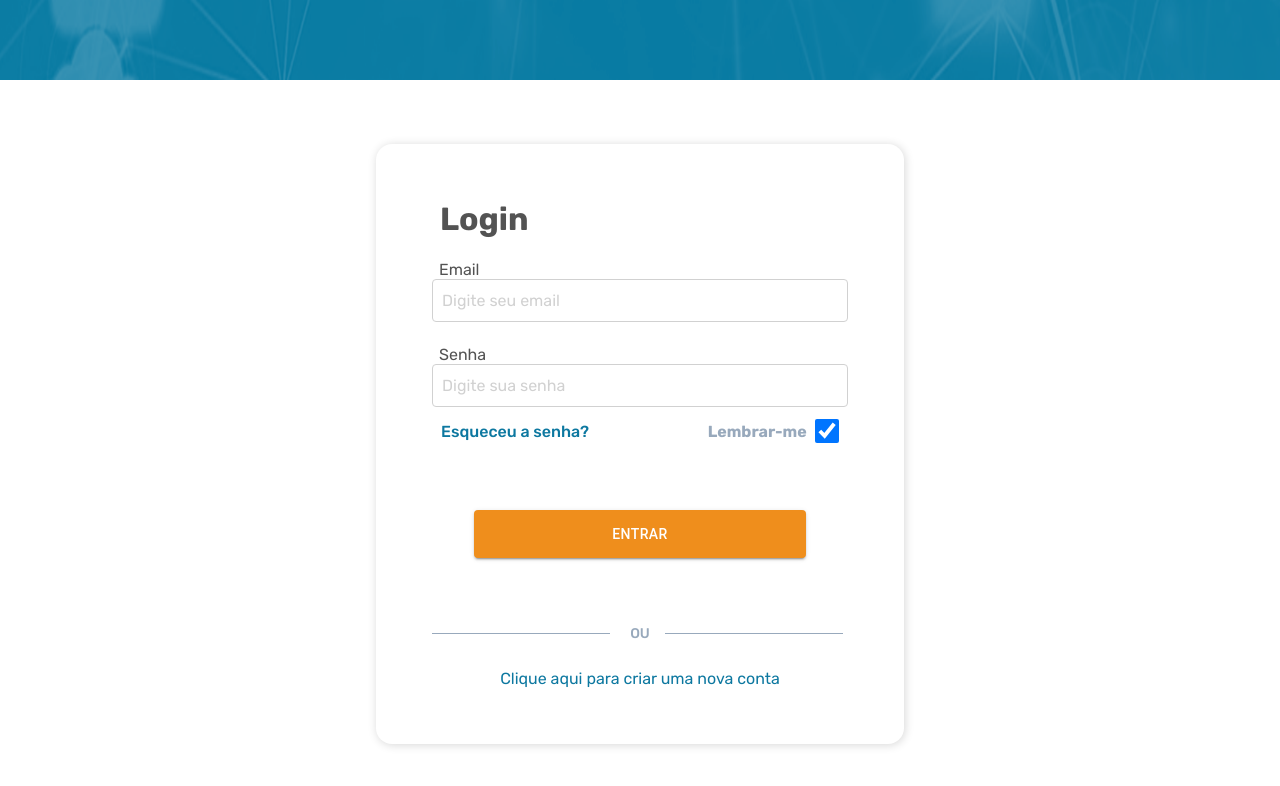
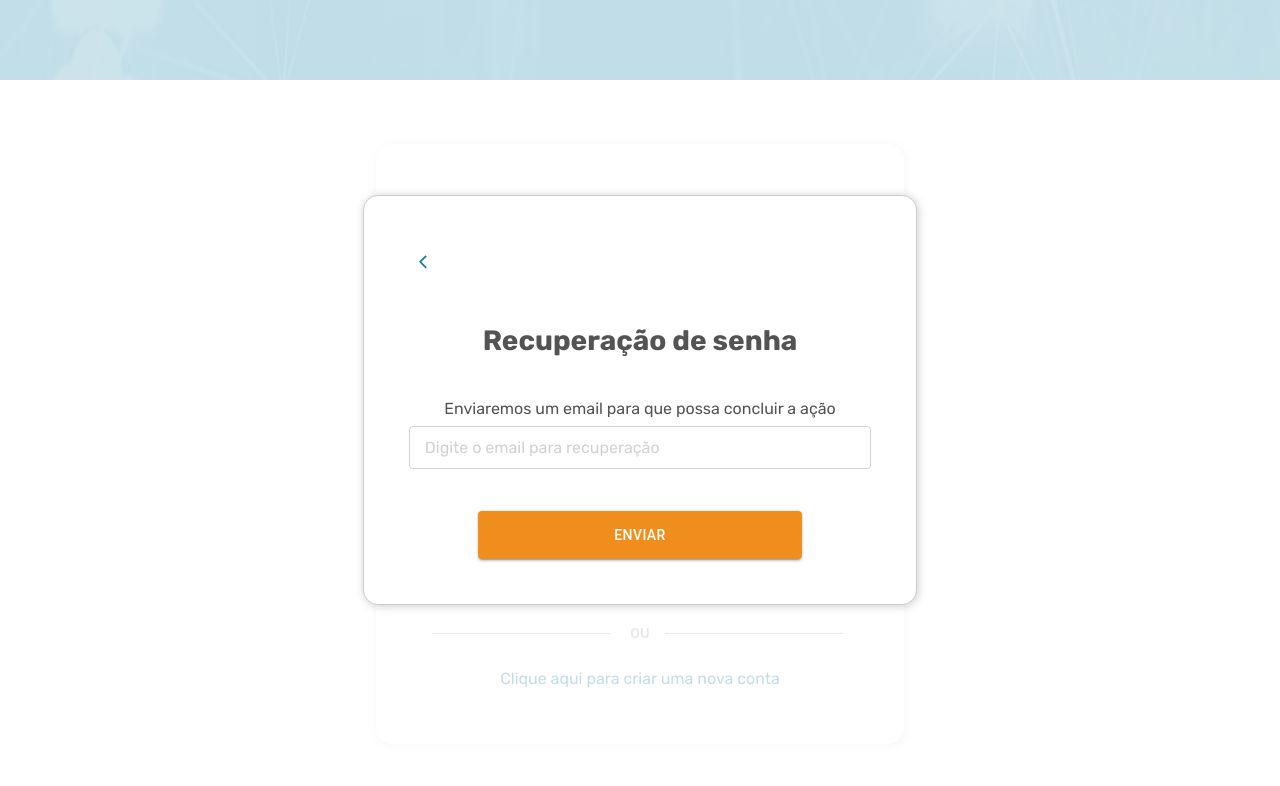
Before and after one commit to DataRain-Team-7/FRONT-BTC-finance-tool, a React (Vite) app: page / in a window 1280 px wide. Both pictures are taken after a click on the element "Esqueceu a senha?". Shown: the top 786 px of the page. Built offline with nearby package versions, Linux system fonts and the light colour scheme.

Commit message:
feat: styled on modal to recovery password done

```diff
--- a/package.json
+++ b/package.json
@@ -21,6 +21,7 @@
     "react-hook-form": "^7.40.0",
     "react-hot-toast": "^2.4.0",
     "react-icons": "^4.7.1",
+    "react-modal": "^3.16.1",
     "react-router-dom": "^6.4.3",
     "styled-components": "^5.3.6",
     "yarn": "^1.22.19",
@@ -30,6 +31,7 @@
     "@types/axios": "^0.14.0",
     "@types/react": "^18.0.24",
     "@types/react-dom": "^18.0.8",
+    "@types/react-modal": "^3.13.1",
     "@types/react-router-dom": "^5.3.3",
     "@types/styled-components": "^5.1.26",
     "@vitejs/plugin-react": "^2.2.0",
--- a/src/Components/Login/index.tsx
+++ b/src/Components/Login/index.tsx
@@ -1,6 +1,6 @@
 import { useState } from "react";
 import { useNavigate } from "react-router-dom";
-import * as Style from "./style";
+import * as Style from "./style"
 import Button from '@mui/material/Button';
 import toast from "react-hot-toast";
 import { useForm } from "react-hook-form";
@@ -8,6 +8,10 @@ import * as yup from "yup";
 import { yupResolver } from "@hookform/resolvers/yup";
 import { useAuth } from "../../contexts/auth";
 import Api from "../../services/api";
+import Modal from "react-modal";
+import ForgotPassword from "../ModalForgortPassword";
+import { customStyles } from "../../styles/constants";
+
 
 
 interface LoginData {
@@ -23,13 +27,16 @@ const loginSchema = yup.object().shape({
   password: yup.string().min(1, "Senha obrigatória"),
 });
 
-
 const LoginCard = () => {
 
-  const [isChecked, setIsChecked] = useState<boolean>(true)
-  const navigate= useNavigate()
+  const [isChecked, setIsChecked] = useState<boolean>(true);
+  const [isModalOpen, setIsModalOpen] = useState<boolean>(false);
+  const navigate= useNavigate();
   const { login } = useAuth();
 
+  const handleModal = () => {
+    setIsModalOpen(!isModalOpen);
+  }
 
   const {
     register,
@@ -65,6 +72,7 @@ const handleErrorMessage = () =>{
 }
 
   return (
+    <>
     <div>
           <Style.LoginContainer>
             <Style.LoginCard>
@@ -88,7 +96,7 @@ const handleErrorMessage = () =>{
                       />
 
                       <div className="forgotPassawordContainer">
-                        <Style.ForgotPassword>Esqueceu a senha?</Style.ForgotPassword>
+                        <Style.ForgotPassword onClick={()=> setIsModalOpen(true)}>Esqueceu a senha?</Style.ForgotPassword>
                         <div>
                           <Style.RemindMe>Lembrar-me</Style.RemindMe>
                           <input type="checkbox" className="checkInput" checked={isChecked} onChange={()=>setIsChecked(!isChecked)}></input>
@@ -112,6 +120,14 @@ const handleErrorMessage = () =>{
                 </Style.LoginCard>
           </Style.LoginContainer>
     </div>
+    <Modal
+      isOpen={isModalOpen}
+      onRequestClose={handleModal}
+      style={customStyles}
+      >
+      <ForgotPassword/>
+    </Modal>
+    </>
   );
 };
 
--- a/src/Components/Login/style.ts
+++ b/src/Components/Login/style.ts
@@ -100,7 +100,6 @@ export const LoginCard = styled.div`
         }
       }
 
-
     }
 
     .bottonContainer{
@@ -126,7 +125,6 @@ export const LoginCard = styled.div`
 
     }
 
-
     `}
     `;
 
@@ -135,7 +133,7 @@ export const Title = styled.h3`
     text-align: start;
     padding-left: 0.5rem;
     box-sizing: border-box;
-    font-size: 2rem;
+    font-size: ${theme.constants.titleFontSize};
     color: ${theme.colors.fundamentalColor};
     font-weight: 700;
   `}
@@ -154,6 +152,7 @@ export const NewAccount = styled.p`
   ${({ theme }) => css`
   color: ${theme.colors.secundaryColor};
   font-size: ${theme.constants.fontBody};
+  cursor: pointer;
   `}
 `;
 
@@ -169,7 +168,6 @@ export const RemindMe = styled.h2`
     ${({ theme }) => css`
     font-size: ${theme.constants.fontBody};
     color: ${theme.colors.darkGrey};
-
     `}
 `;
 
--- /dev/null
+++ b/src/Components/ModalForgortPassword/index.tsx
@@ -0,0 +1,20 @@
+import { Button } from "@mui/material"
+import * as Style from "./style"
+
+const ForgotPassword = () => {
+    return (
+        <Style.ForgotPasswordContainer>
+            <div>
+                <Style.BackArrow/>
+            </div>
+            <h2>Recuperação de senha</h2>
+            <section>
+                <p>Enviaremos um email para que possa concluir a ação</p>
+                <input placeholder="Digite o email para recuperação"/>
+            </section>
+            <Button variant="contained" className="buttonEnter">Enviar</Button>
+        </Style.ForgotPasswordContainer>
+    )
+}
+
+export default ForgotPassword
--- /dev/null
+++ b/src/Components/ModalForgortPassword/style.ts
@@ -0,0 +1,78 @@
+import styled,{css} from "styled-components";
+import { MdArrowBackIos } from "react-icons/md";
+import theme from "../../styles/theme";
+
+export const ForgotPasswordContainer = styled.div`
+${({theme})=>css`
+    width: 34.5rem;
+    height: 25.5rem;
+    margin: 0;
+    padding: 2.8rem;
+    display: flex;
+    justify-content:space-between;
+    align-items: center;
+    flex-direction: column;
+    user-select: none;
+
+
+    div{
+        width: 100%;
+        display: flex;
+        display: flex;
+        justify-content: flex-start;
+        padding: 10px;
+    }
+
+    h2{
+        font-size: ${theme.constants.titleFontSize};
+        color: ${theme.colors.fundamentalColor};
+        font-weight: 700;
+    }
+
+    section{
+        width: 100%;
+
+        p{
+            text-align:center;
+            width: 100%;
+            font-size: ${theme.constants.fontBody};
+            color: ${theme.colors.fundamentalColor};
+            margin-bottom: 0.5rem;
+        }
+
+        input{
+            display:flex;
+            justify-content: flex-start;
+            all: unset;
+            border: 1px solid #D1D1D1;
+            border-radius: 4px;
+            font-size: ${theme.constants.fontBody};
+            padding: 11px 15px;
+            box-sizing: border-box;
+            width: 100%;
+
+
+            ::-webkit-input-placeholder {
+            color: ${theme.colors.inputFontColor};
+            text-align: start;
+        }
+        }
+    }
+
+    .buttonEnter{
+          background-color: ${theme.colors.tertiaryColor};
+          height: 3rem;
+          width: 70%;
+          font-size: ${theme.constants.buttonFontSize};
+        }
+        .buttonEnter:hover{
+          background-color: ${theme.colors.tertiaryColor};
+        }
+
+`}
+`
+export const BackArrow = styled(MdArrowBackIos)`
+    height: 1.35rem;
+    cursor: pointer;
+    color: ${theme.colors.secundaryColor}
+`
--- a/src/styles/constants.ts
+++ b/src/styles/constants.ts
@@ -5,3 +5,18 @@ export const constants = {
     fontHeader: "20px",
     buttonFontSize: "14px"
 }
+
+export const customStyles = {
+    content: {
+      top: "50%",
+      left: "50%",
+      right: "auto",
+      bottom: "auto",
+      marginRight: "-50%",
+      transform: "translate(-50%, -50%)",
+      height: "auto",
+      padding: '0',
+      borderRadius: '15px',
+      boxShadow: 'rgb(0 0 0 / 20%) 1px 1px 10px',
+    }
+  }
```
Also changed, not shown: 1 other file (tests, documents, lock files or other folders).
